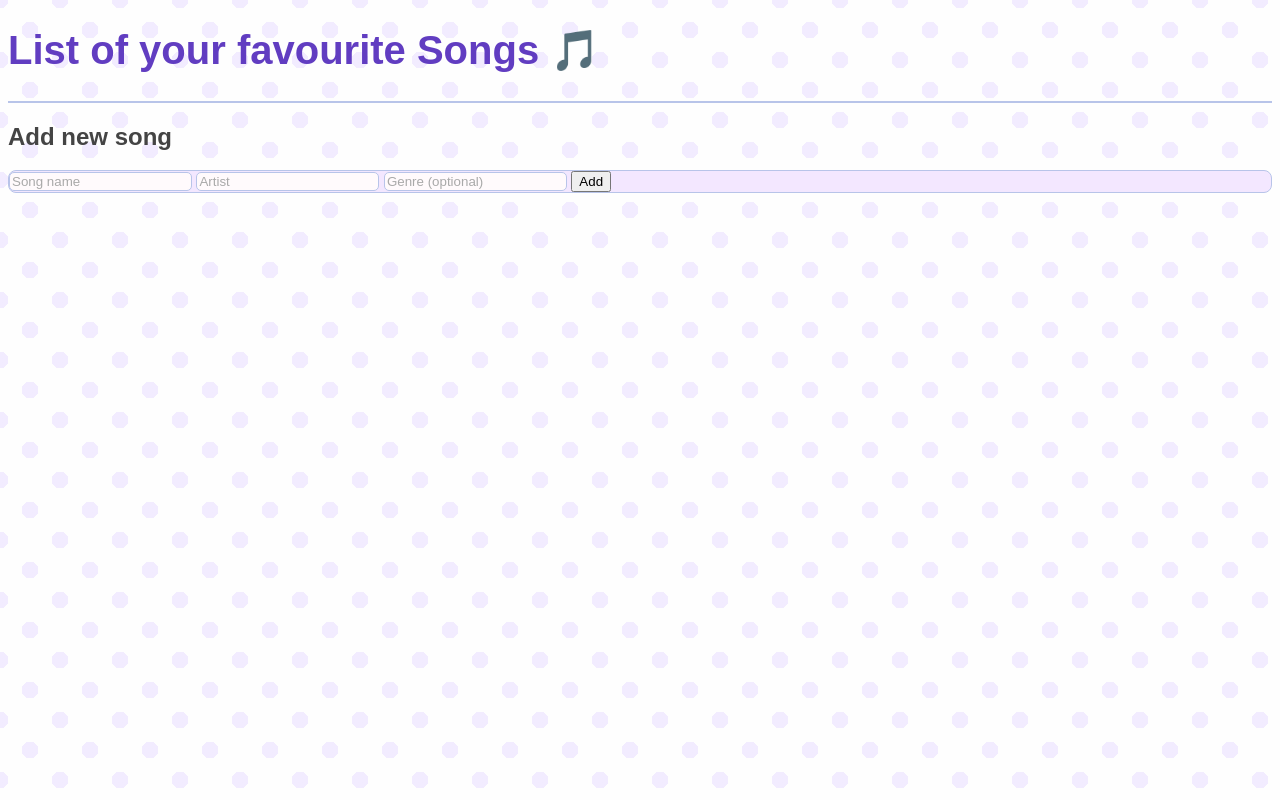
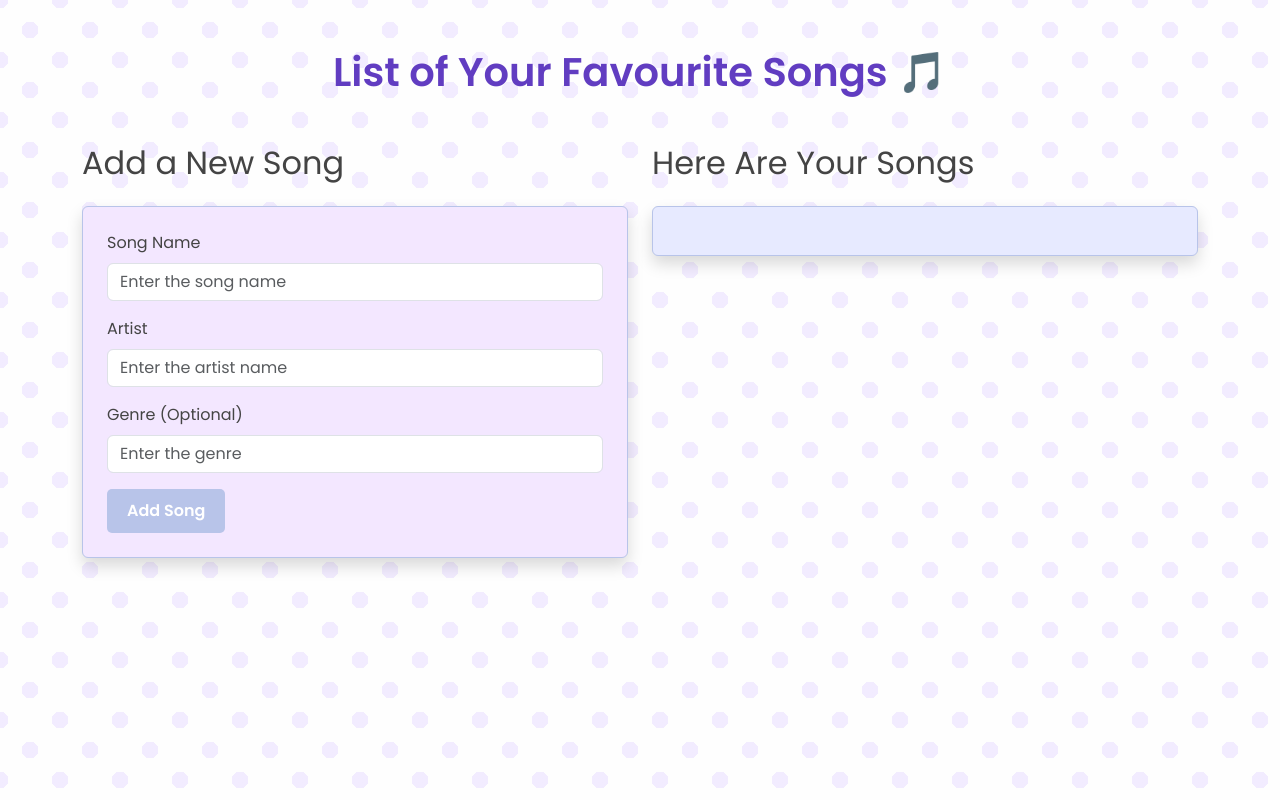
Before and after one commit to izabelakolodziejska/virtualization_project, a plain HTML site: page frontend/index.html in a window 1280 px wide. Drawn offline with nearby package versions, Linux system fonts and the light colour scheme; no server answers.

Commit message:
improved looks

```diff
--- a/frontend/index.html
+++ b/frontend/index.html
@@ -1,24 +1,47 @@
 <!DOCTYPE html>
+<html lang="en">
 <head>
   <meta charset="UTF-8">
   <meta name="viewport" content="width=device-width, initial-scale=1.0">
-  <title>List of Songs </title>
+  <title>List of Songs 🎵</title>
+  <link href="https://fonts.googleapis.com/css2?family=Poppins:wght@300;400;600&display=swap" rel="stylesheet">
+  <link href="https://cdn.jsdelivr.net/npm/bootstrap@5.3.0-alpha3/dist/css/bootstrap.min.css" rel="stylesheet">
   <link rel="stylesheet" href="styles.css">
 </head>
 <body>
-  <h1>List of your favourite Songs 🎵</h1>
+  <div class="container my-5">
+    <h1 class="text-center mb-5">List of Your Favourite Songs 🎵</h1>
 
-  <div id="song-list">
+    <div class="row">
+      <div class="col-md-6">
+        <h2 class="mb-4">Add a New Song</h2>
+        <form id="song-form" class="p-4 rounded shadow">
+          <div class="mb-3">
+            <label for="song-name" class="form-label">Song Name</label>
+            <input type="text" id="song-name" class="form-control" placeholder="Enter the song name" required>
+          </div>
+          <div class="mb-3">
+            <label for="song-artist" class="form-label">Artist</label>
+            <input type="text" id="song-artist" class="form-control" placeholder="Enter the artist name" required>
+          </div>
+          <div class="mb-3">
+            <label for="song-genre" class="form-label">Genre (Optional)</label>
+            <input type="text" id="song-genre" class="form-control" placeholder="Enter the genre">
+          </div>
+          <button type="submit" class="btn btn-purple">Add Song</button>
+        </form>
+      </div>
+
+      <div class="col-md-6">
+        <h2 class="mb-4">Here Are Your Songs</h2>
+        <div id="song-list" class="p-4 rounded shadow">
+        </div>
+      </div>
+    </div>
   </div>
 
-  <h2>Add new song</h2>
-  <form id="song-form">
-    <input type="text" id="song-name" placeholder="Song name" required />
-    <input type="text" id="song-artist" placeholder="Artist" required />
-    <input type="text" id="song-genre" placeholder="Genre (optional)" />
-    <button type="submit">Add</button>
-  </form>
 
+  <script src="https://cdn.jsdelivr.net/npm/bootstrap@5.3.0-alpha3/dist/js/bootstrap.bundle.min.js"></script>
   <script src="app.js"></script>
 </body>
 </html>
```
